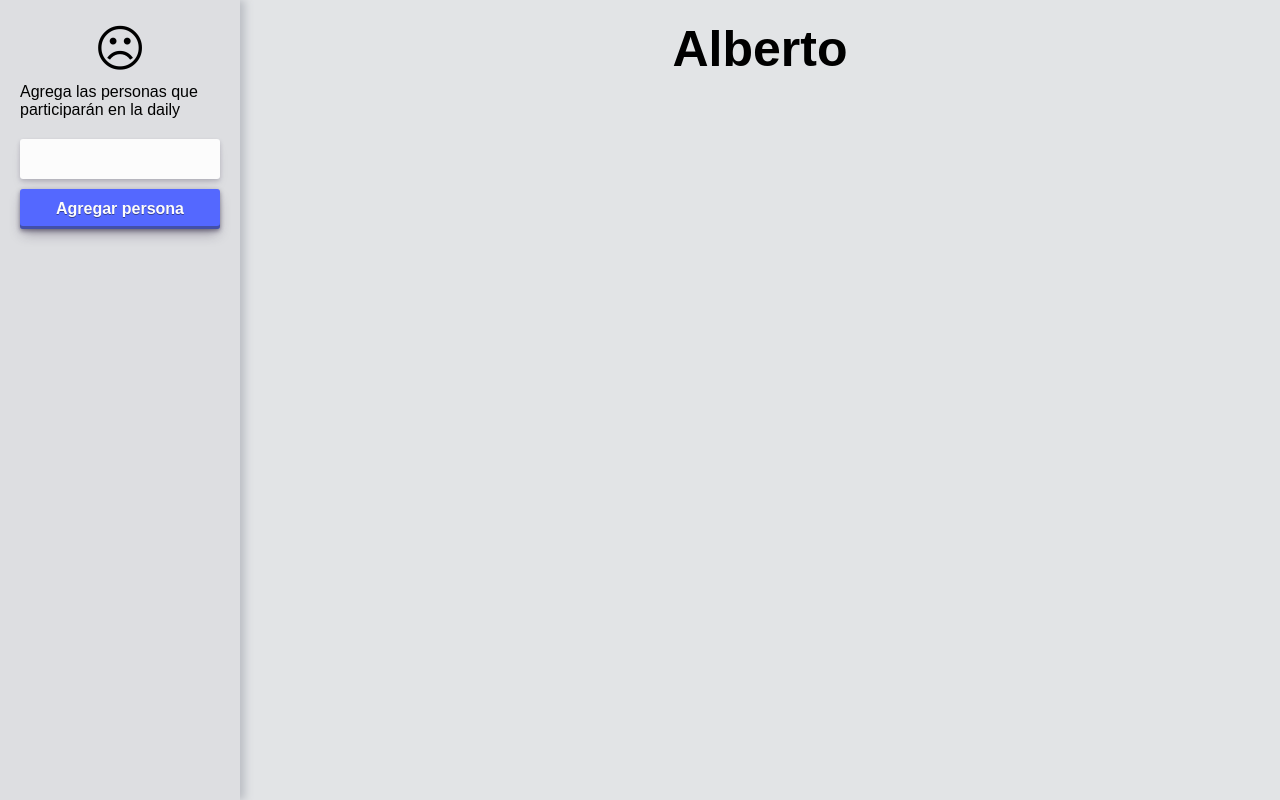
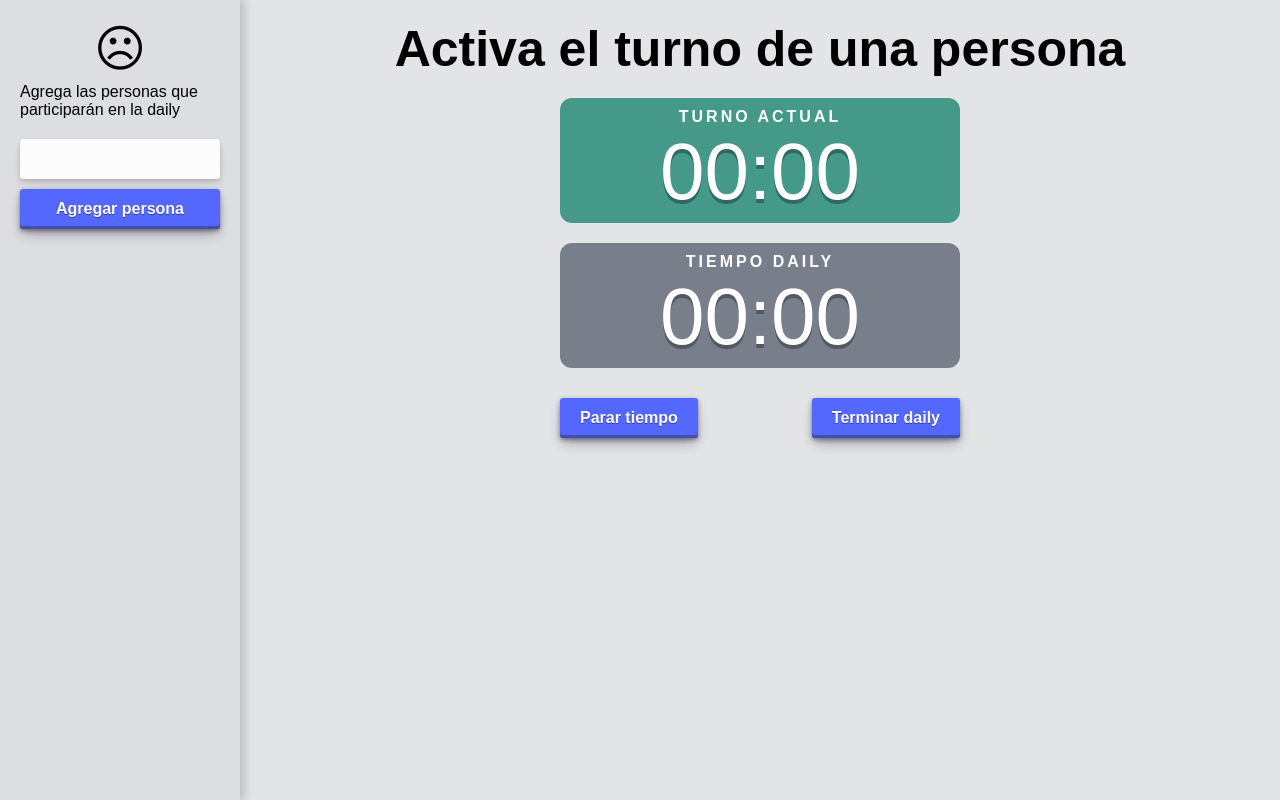
Before and after one commit to Mathiew82/dailup, a Vue app: page / in a window 1280 px wide. Built offline with nearby package versions, Linux system fonts and the light colour scheme.

Commit message:
Agregados los contadores con los estilos pero sin funcionalidad

```diff
--- a/src/App.vue
+++ b/src/App.vue
@@ -9,7 +9,7 @@
 import Aside from './components/Aside.vue'
 import Content from './components/Content.vue'
 
-const activePersonName = 'Alberto'
+const activePersonName = ''
 </script>
 
 <style lang="scss">
--- a/src/components/Content.vue
+++ b/src/components/Content.vue
@@ -1,22 +1,52 @@
 <template>
   <div class="content">
     <div class="active-person-name">
-      {{ activePersonName }}
+      {{ nameToShow }}
+    </div>
+
+    <div class="counter counter--turn">
+      <div class="counter__name">Turno actual</div>
+      <div class="counter__time">00:00</div>
+    </div>
+    <div class="counter counter--total">
+      <div class="counter__name">Tiempo daily</div>
+      <div class="counter__time">00:00</div>
+    </div>
+
+    <div class="wrapper-buttons">
+      <Button type="button" color="blue"> Parar tiempo </Button>
+      <Button type="button" color="blue"> Terminar daily </Button>
     </div>
   </div>
 </template>
 
 <script setup>
-defineProps({
+import { computed } from 'vue'
+import Button from './ui/Button.vue'
+
+// si no funciona la reactividad en las props probar esta otra opción
+/* import { computed, toRefs } from 'vue'
+const props = defineProps({
+  test: String,
+});
+const { test } = toRefs(props); */
+
+const { activePersonName } = defineProps({
   activePersonName: {
     type: String,
     require: false,
     default: '',
   },
 })
+
+const nameToShow = computed(() =>
+  activePersonName ? activePersonName : 'Activa el turno de una persona'
+)
 </script>
 
 <style lang="scss" scoped>
+@import '../sass/_variables.scss';
+
 .content {
   flex-basis: 100%;
   padding: 20px;
@@ -27,4 +57,43 @@ defineProps({
     font-weight: 700;
   }
 }
+
+.counter {
+  width: 100%;
+  max-width: 400px;
+  border-radius: 12px;
+  color: white;
+  margin: 20px auto 0 auto;
+
+  &--turn {
+    background-color: #498;
+  }
+
+  &--total {
+    background-color: darken($dark-grey-color, 25%);
+  }
+
+  > .counter__name {
+    font-size: 16px;
+    font-weight: 700;
+    letter-spacing: 3px;
+    padding-top: 10px;
+    text-transform: uppercase;
+  }
+
+  > .counter__time {
+    font-size: 80px;
+    padding: 0 0 5px 0;
+    text-shadow: 0 4px 0 rgba(black, 0.3);
+  }
+}
+
+.wrapper-buttons {
+  width: 100%;
+  max-width: 400px;
+  display: flex;
+  justify-content: space-between;
+  align-items: center;
+  margin: 20px auto 0 auto;
+}
 </style>
--- a/src/components/ui/Button.vue
+++ b/src/components/ui/Button.vue
@@ -50,7 +50,7 @@ defineProps({
   font-size: 1em;
   font-weight: 700;
   margin-top: 10px;
-  padding: 0 10px;
+  padding: 0 20px;
   text-shadow: 0 1px 0 rgb(0 0 0 / 40%);
   transition: box-shadow $transition-time-default ease,
     transform $transition-time-default ease;
```
